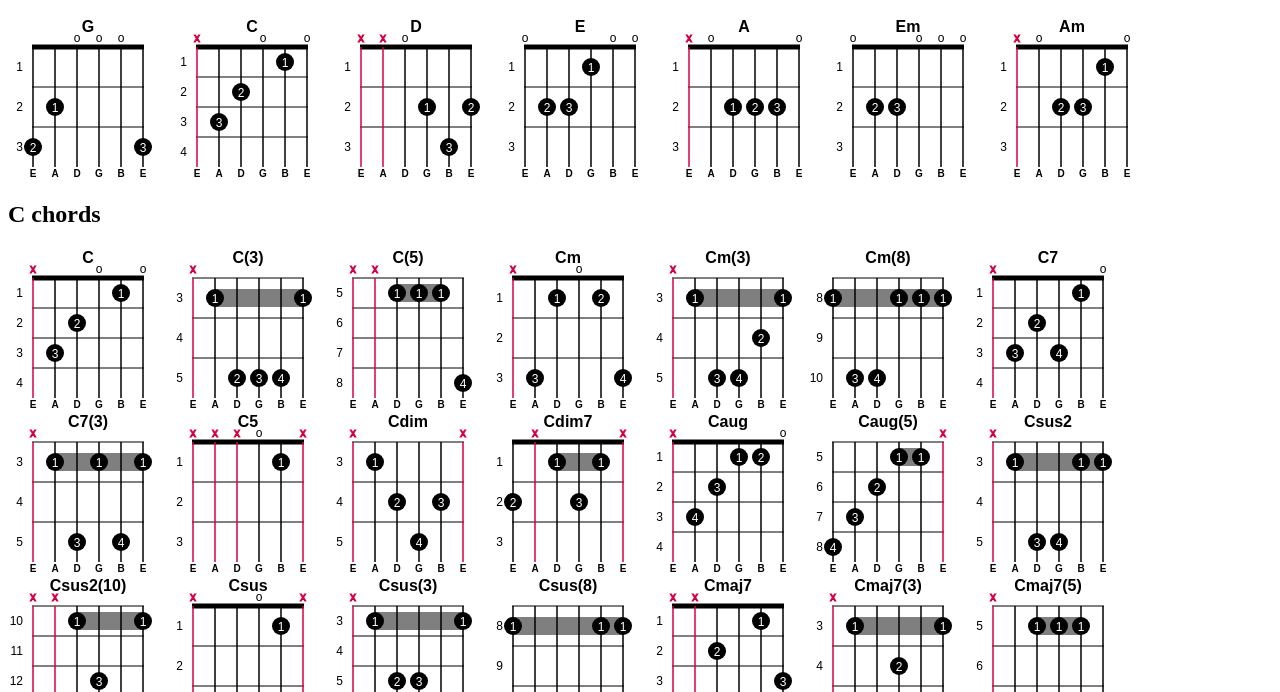
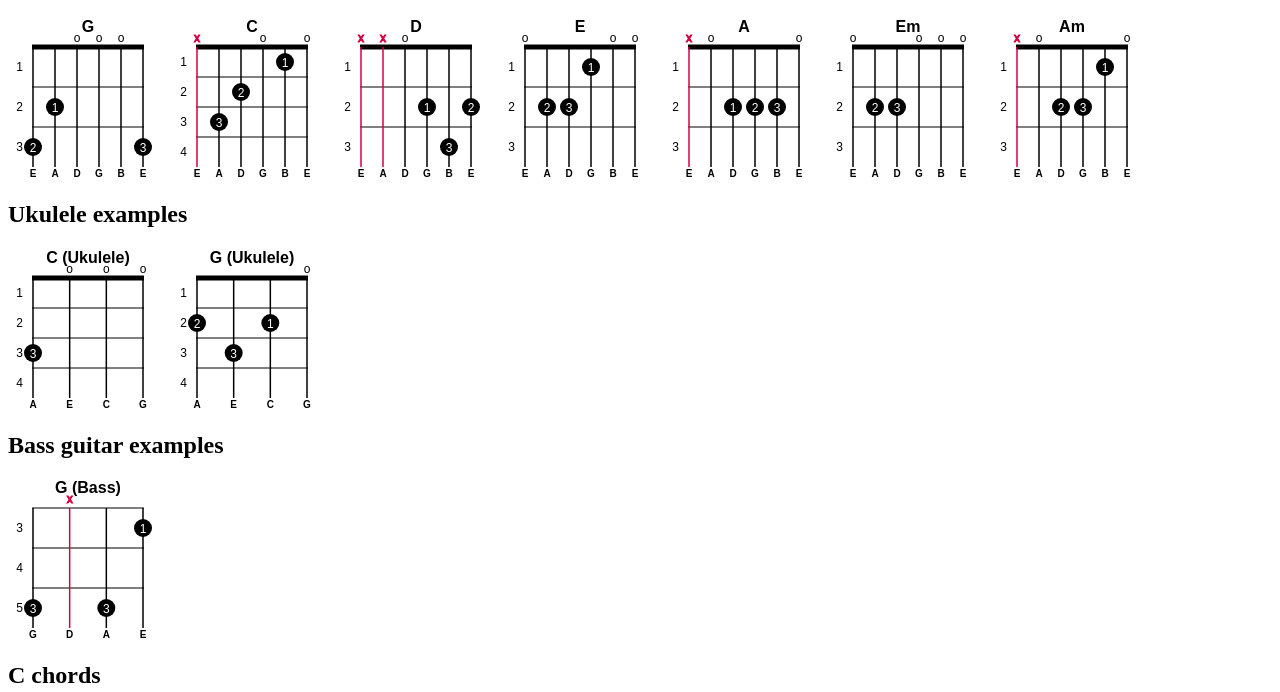
Before and after one commit to smkv/guitar-chord, a plain HTML site: page examples/index.html in a window 1280 px wide. Shown: the part 110-802 px from the top of the page. Drawn offline with Linux system fonts and the light colour scheme.

Commit message:
Add screenshots and move them to `examples` directory

```diff
--- a/index.html
+++ b/examples/index.html
@@ -15,9 +15,32 @@
 <guitar-chord name="Em"></guitar-chord>
 <guitar-chord name="Am"></guitar-chord>
 
+<h2>Ukulele examples</h2>
+<!-- Ukulele C Major Chord -->
+<guitar-chord
+        name="C (Ukulele)"
+        value="3-3|o|o|o"
+        open-string-notes="A|E|C|G"
+></guitar-chord>
+
+<!-- Ukulele G Major Chord -->
+<guitar-chord
+        name="G (Ukulele)"
+        value="2-2|3-3|2-1|o"
+        open-string-notes="A|E|C|G"
+></guitar-chord>
+
+<h2>Bass guitar examples</h2>
+<!-- Bass G Major Arpeggio -->
+<guitar-chord
+        name="G (Bass)"
+        value="5-3|x|5-3|3-1"
+        open-string-notes="G|D|A|E"
+></guitar-chord>
+
 <div id="chordList"></div>
 
-<script src="guitar-chord.js"></script>
+<script src="../guitar-chord.js"></script>
 <script>
     const chordList = document.getElementById('chordList');
     const chordGroups = new Map();
```
Also changed, not shown: examples/7-popular-chords.png (renamed from 7-popular-chords.png), examples/bass-example.png (added), examples/chort-d-variations.png (renamed from chort-d-variations.png), examples/finger-numbers.png (renamed from finger-numbers.png), examples/ukulele-example.png (added), 1 other file.
